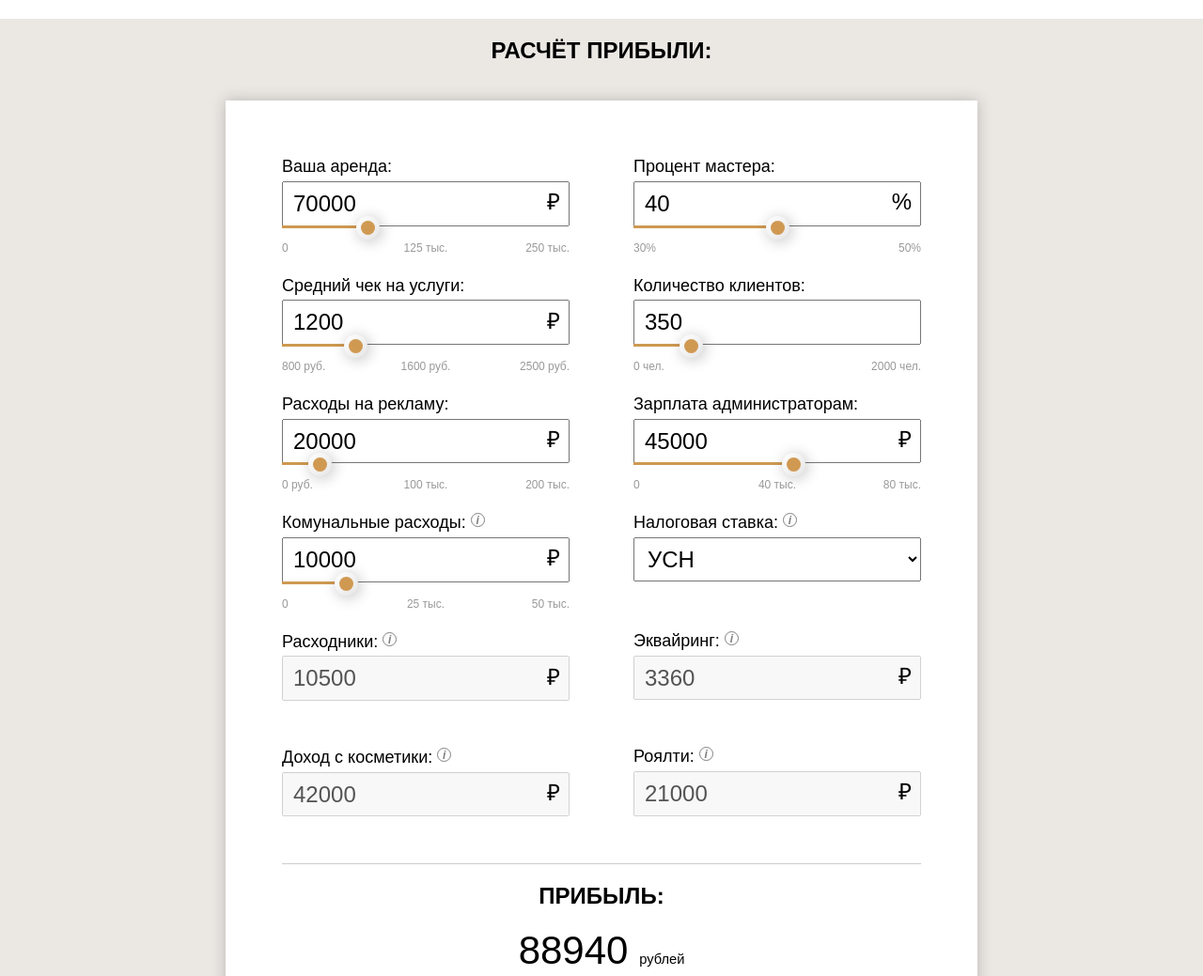
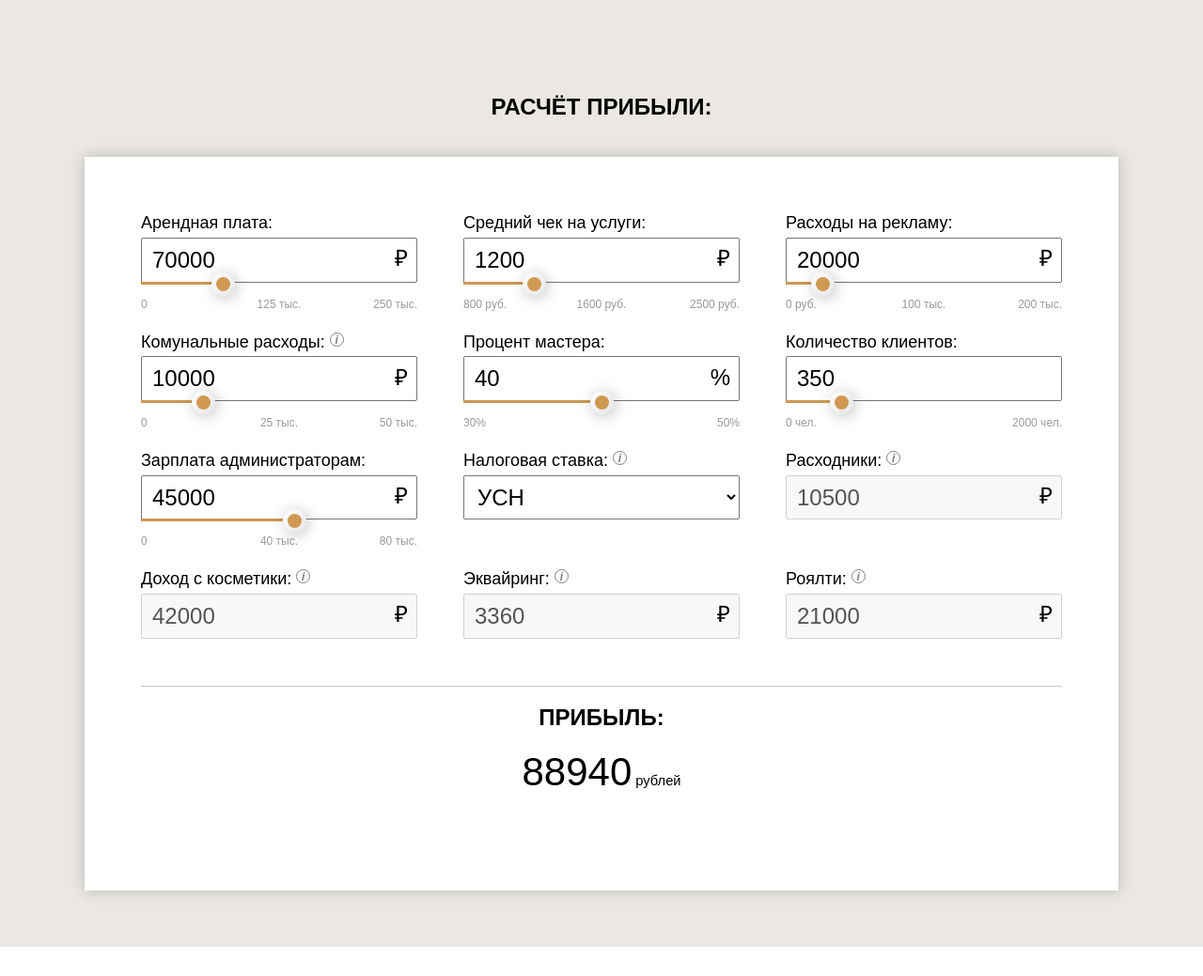
Before and after one commit to VerDan777/oldboy-f-calculator, a plain HTML site: page index.html in a window 1280 px wide. Shown: the top 1039 px of the page at 94% size. After the commit the page ends 1008 px from the top, so only its background shows below. Drawn offline with nearby package versions, Linux system fonts and the light colour scheme.

Commit message:
Fix calculator style for desktop to fit one screen

```diff
--- a/fr-calculator.js
+++ b/fr-calculator.js
@@ -175,7 +175,7 @@ $(document).ready(function() {
 
     // setting profit field
     function setProfit(profit) {
-        $("#fc-profit").html(parseInt(profit) + " <span>рублей</span>");
+        $("#fc-profit").html(parseInt(profit) + "<span>  рублей</span>");
     }
 
     calcProfit();
--- a/index.html
+++ b/index.html
@@ -12,9 +12,9 @@
   <section class="fr-calculator">
     <h2 class="fr-calculator__title">Расчёт прибыли:</h2>
     <form class="fr-calculator__form" action="">
-      <div class="fr-calculator__left-column">
+      <div class="fr-calculator__wrapper">
         <div class="fr-calculator__form-group">
-          <label class="fr-calculator__label">Ваша аренда:</label>
+          <label class="fr-calculator__label">Арендная плата:</label>
           <div class="fr-calculator__input-deco">₽</div>
           <input class="fr-calculator__input" id="fc-rent" type="text" value="70000"/>
           <input class="fr-calculator__range" type="range" min="0" max="250000" step="1000" value="70000"/>
@@ -59,22 +59,6 @@
             <p class="fr-calculator__scale-end">50 тыс.</p>
           </div>
         </div>
-        <div class="fr-calculator__form-group">
-          <label class="fr-calculator__label">Расходники:<span> i </span>
-            <div class="fr-calculator__popup">Расходы на оказание услуги (угощение, лезвия, салфетки и т. п.)</div>
-          </label>
-          <div class="fr-calculator__input-deco">₽</div>
-          <input class="fr-calculator__input" id="fc-consumables" type="text" value="100500" disabled="disabled"/>
-        </div>
-        <div class="fr-calculator__form-group">
-          <label class="fr-calculator__label">Доход с косметики:<span> i </span>
-            <div class="fr-calculator__popup">Продажи косметики не менее 15% с оборота. С учётом наценки на косметику в 200%, прибыль от продажи косметики получается 10% от оборота по услугам.</div>
-          </label>
-          <div class="fr-calculator__input-deco">₽</div>
-          <input class="fr-calculator__input" id="fc-cosmetics" type="text" value="45000" disabled="disabled"/>
-        </div>
-      </div>
-      <div class="fr-calculator__right-column">
         <div class="fr-calculator__form-group">
           <label class="fr-calculator__label">Процент мастера:</label>
           <div class="fr-calculator__input-deco">%</div>
@@ -122,6 +106,20 @@
           </select>
         </div>
         <div class="fr-calculator__form-group">
+          <label class="fr-calculator__label">Расходники:<span> i </span>
+            <div class="fr-calculator__popup">Расходы на оказание услуги (угощение, лезвия, салфетки и т. п.)</div>
+          </label>
+          <div class="fr-calculator__input-deco">₽</div>
+          <input class="fr-calculator__input" id="fc-consumables" type="text" value="100500" disabled="disabled"/>
+        </div>
+        <div class="fr-calculator__form-group">
+          <label class="fr-calculator__label">Доход с косметики:<span> i </span>
+            <div class="fr-calculator__popup">Продажи косметики не менее 15% с оборота. С учётом наценки на косметику в 200%, прибыль от продажи косметики получается 10% от оборота по услугам.</div>
+          </label>
+          <div class="fr-calculator__input-deco">₽</div>
+          <input class="fr-calculator__input" id="fc-cosmetics" type="text" value="45000" disabled="disabled"/>
+        </div>
+        <div class="fr-calculator__form-group">
           <label class="fr-calculator__label">Эквайринг:<span> i </span>
             <div class="fr-calculator__popup">0.8% от оборота (с учётом, что примерно пловина операций проходит по безналу).</div>
           </label>
--- a/styles.css
+++ b/styles.css
@@ -396,9 +396,13 @@ template {
 
 .fr-calculator {
   min-height: 100vh;
+  padding: 60px 0;
   font-family: sans-serif;
   font-size: 0;
   background-color: #ebe8e4; }
+  @media (min-width: 700px) {
+    .fr-calculator {
+      padding: 60px; } }
   .fr-calculator__title {
     padding: 20px 0;
     font-size: 24px;
@@ -410,20 +414,35 @@ template {
     padding: 25px;
     box-shadow: 0 0 14px 0 rgba(34, 34, 34, 0.25);
     background-color: #ffffff; }
-    @media (min-width: 769px) {
+    @media (min-width: 700px) {
       .fr-calculator__form {
         padding: 60px; } }
-  @media (min-width: 769px) {
+    @media (min-width: 1200px) {
+      .fr-calculator__form {
+        max-width: 1100px; } }
+  @media (min-width: 700px) {
+    .fr-calculator__wrapper {
+      display: flex;
+      flex-wrap: wrap;
+      justify-content: space-between; } }
+  @media (min-width: 700px) {
     .fr-calculator__left-column {
       float: left;
       width: 45%; } }
-  @media (min-width: 769px) {
+  @media (min-width: 700px) {
     .fr-calculator__right-column {
       float: right;
       width: 45%; } }
   .fr-calculator__form-group {
     position: relative;
     padding-bottom: 50px; }
+    @media (min-width: 700px) {
+      .fr-calculator__form-group {
+        width: 300px;
+        width: 47%; } }
+    @media (min-width: 1200px) {
+      .fr-calculator__form-group {
+        width: 30%; } }
   .fr-calculator__label {
     display: block;
     padding-bottom: 5px;
```
